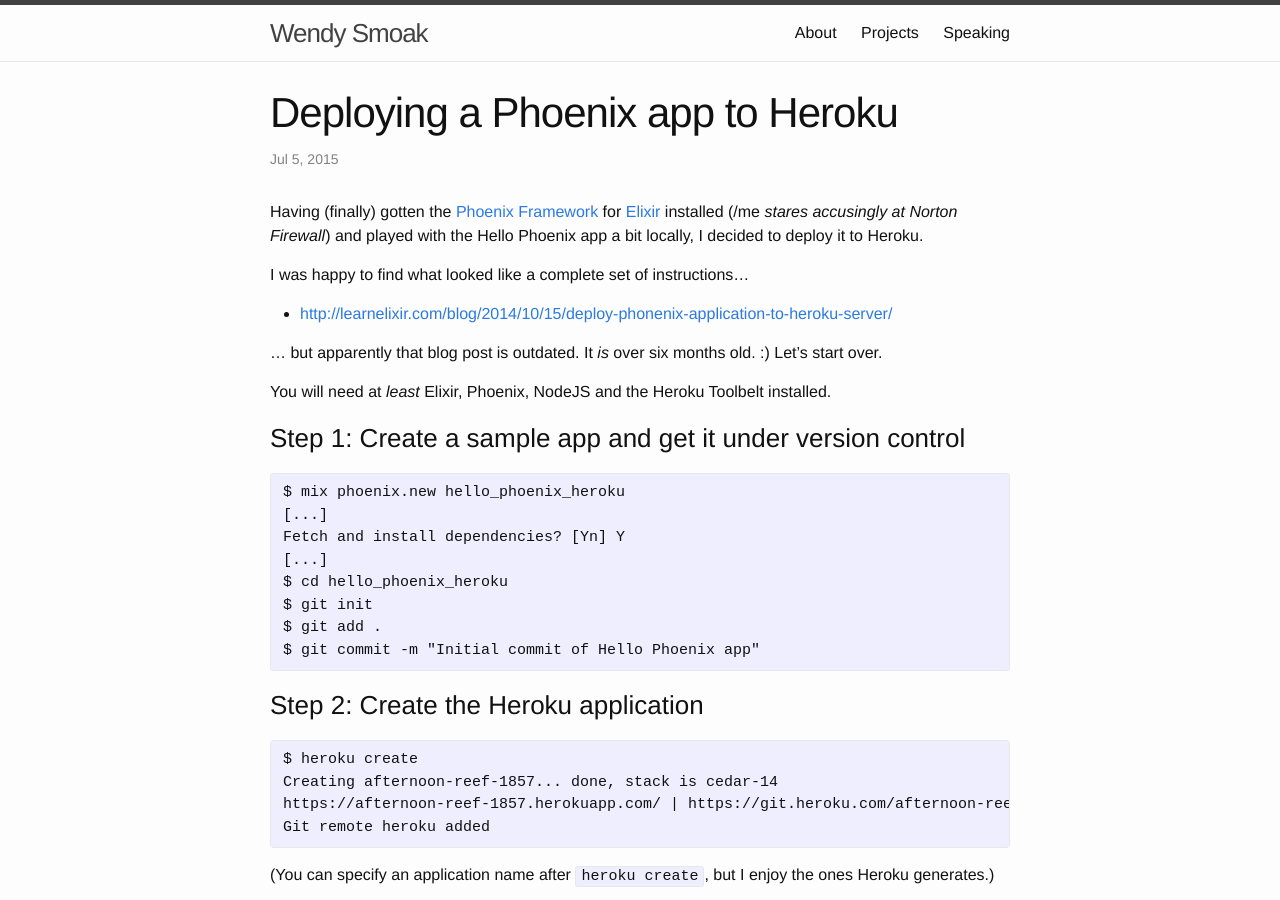
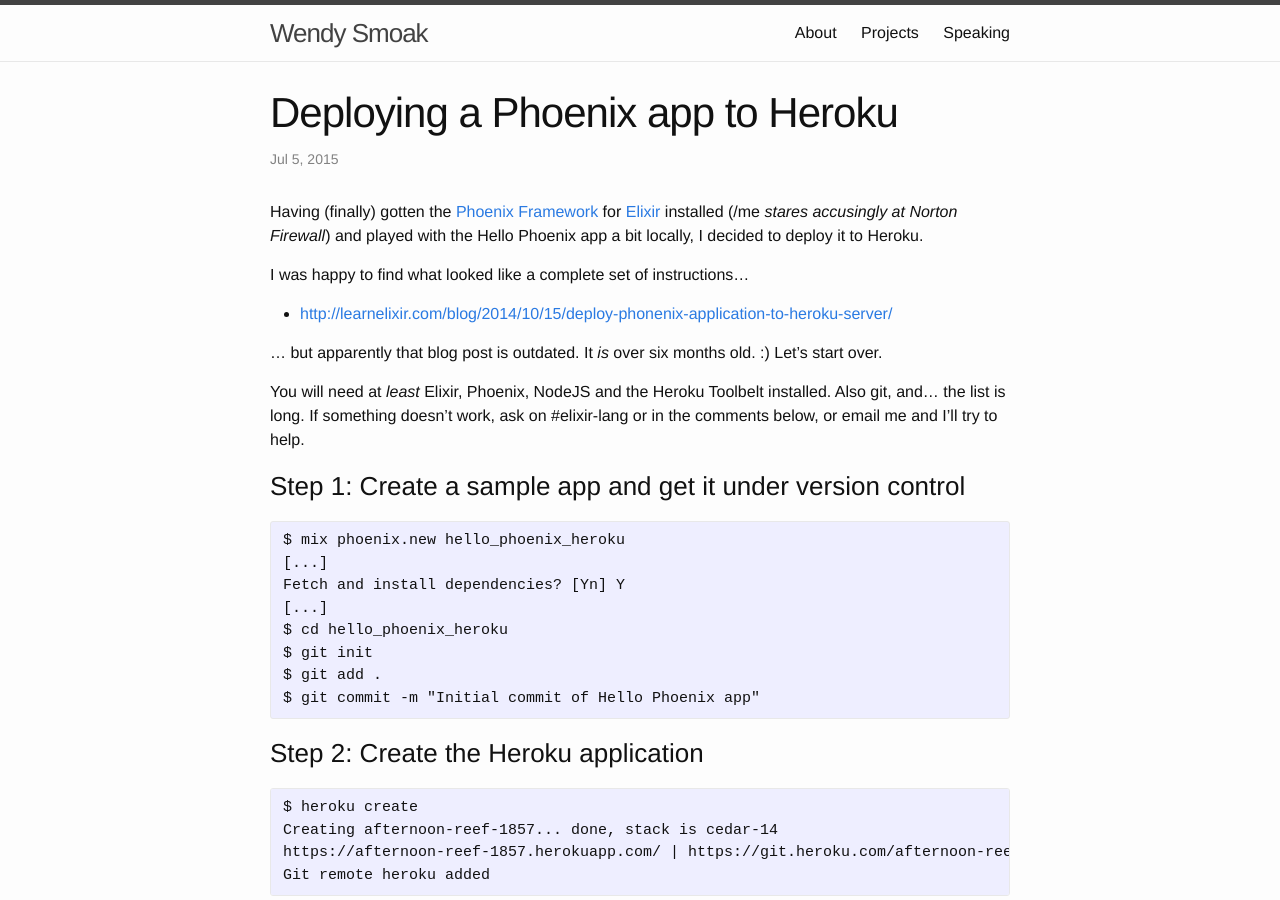
Before and after one commit to wsmoak/wsmoak.github.io, a Jekyll site: the page built from _posts/2015-07-05-phoenix-on-heroku.md, in a window 1280 px wide and 900 px high. Built offline with Jekyll 4.4.1, drawn with Linux system fonts in a browser that asks for light colours; comment, search, counter and statistics services are not loaded.

Commit message:
Update prerequisites for phoenix on heroku

```diff
--- a/_posts/2015-07-05-phoenix-on-heroku.md
+++ b/_posts/2015-07-05-phoenix-on-heroku.md
@@ -13,7 +13,7 @@
 
 ... but apparently that blog post is outdated.  It *is* over six months old. :) Let's start over.
 
-You will need at _least_ Elixir, Phoenix, NodeJS and the Heroku Toolbelt installed.
+You will need at _least_ Elixir, Phoenix, NodeJS and the Heroku Toolbelt installed.  Also git, and... the list is long.  If something doesn't work, ask on #elixir-lang or in the comments below, or email me and I'll try to help.
 
 ### Step 1: Create a sample app and get it under version control
 
```
